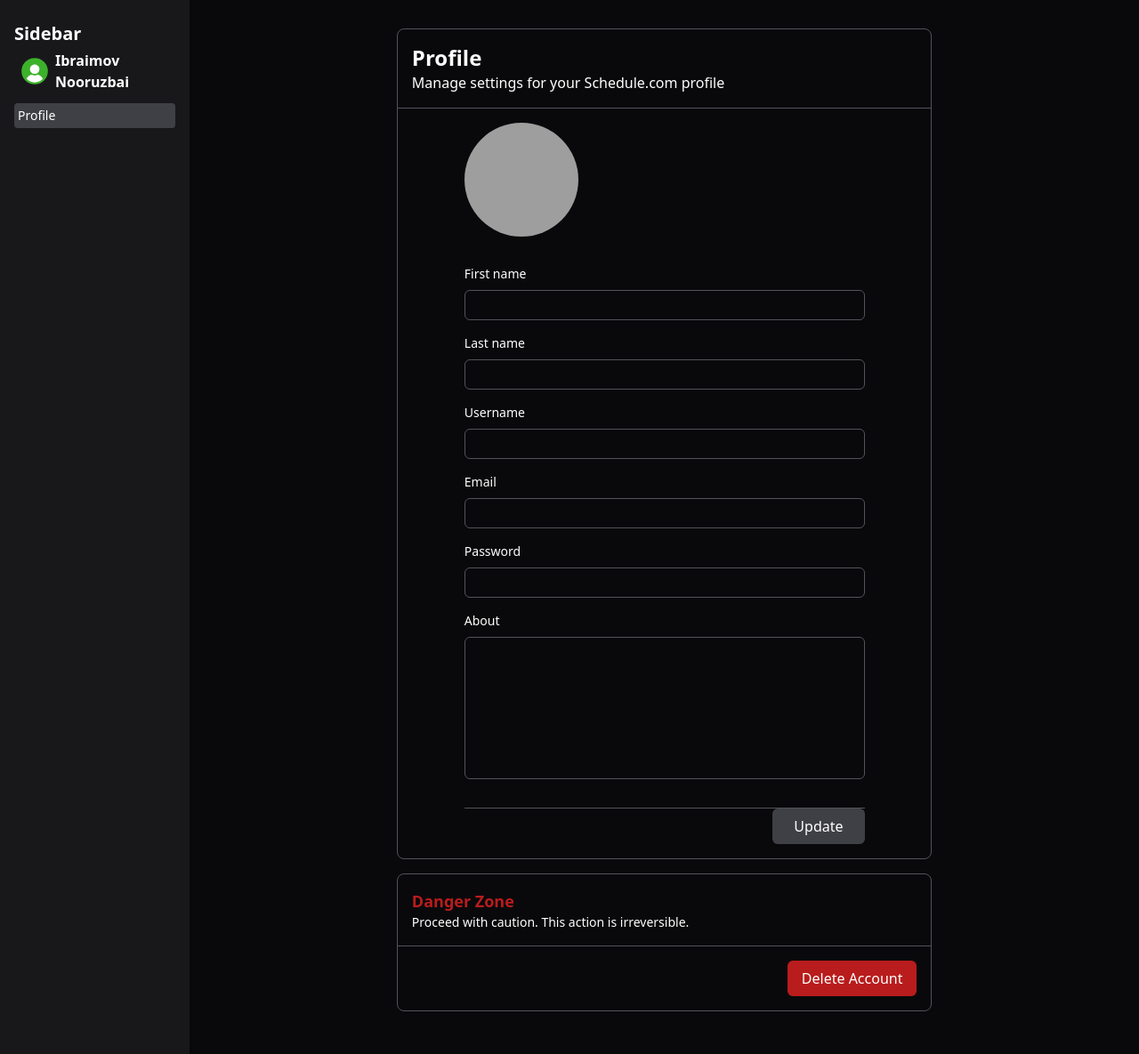
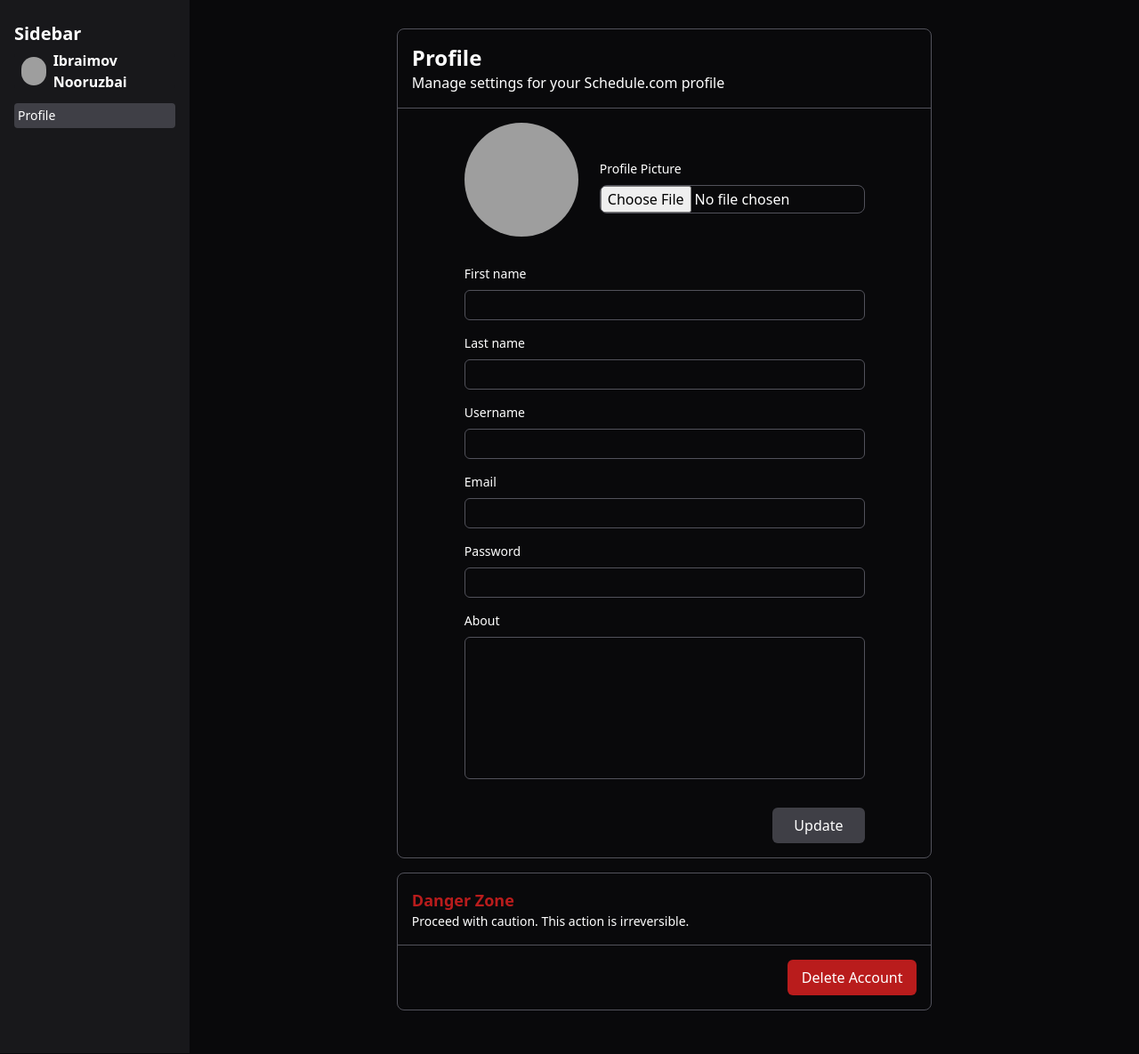
Before and after one commit to Agahan14/schedule, a FastAPI app: page /settings in a window 1280 px wide. Shown: the whole page at 89% size. Run offline with FastAPI, Linux system fonts and the light colour scheme; some libraries are stand-ins or nearby versions; grey boxes are pictures that could not be loaded.

Commit message:
:sparkles: Introducing new features. user can see and update profile picture

```diff
--- a/src/project/routers/auth.py
+++ b/src/project/routers/auth.py
@@ -1,6 +1,7 @@
 import os
 from typing import Annotated
 from urllib.parse import urlsplit
+from pathlib import Path
 
 from fastapi import (
     APIRouter,
@@ -8,7 +9,7 @@ from fastapi import (
     Form,
     HTTPException,
     Request,
-    Response,
+    Response, UploadFile, File,
 )
 from sqlalchemy.exc import IntegrityError, NoResultFound
 from sqlalchemy.orm import Session
@@ -35,8 +36,12 @@ from ..utils.errors.error_messages import (
     USER_NOT_FOUND,
 )
 from ..utils.errors.errors import UserDataError
+import shutil
 
 router = APIRouter()
+
+UPLOAD_DIR = Path("src/project/static/images/profile_pictures")
+UPLOAD_DIR.mkdir(parents=True, exist_ok=True)
 
 
 # Gets register template
@@ -184,7 +189,8 @@ async def google_callback(
 
 @router.get("/index", tags=["auth"])
 async def get_index(request: Request, session: Session = Depends(get_db_session)):
-    return templates.TemplateResponse("index.html", {"request": request})
+    current_user = get_current_user(request, session)
+    return templates.TemplateResponse("index.html", {"request": request, "user": current_user})
 
 
 @router.api_route("/settings", methods=["GET", "POST"], tags=["auth"], response_model=None)
@@ -195,9 +201,10 @@ async def settings(
     username: Annotated[str, Form()] = None,
     email: Annotated[str, Form()] = None,
     about: Annotated[str, Form()] = None,
-    db: Session = Depends(get_db_session),
+    picture_url: Annotated[UploadFile, File()] = None,
+    session: Session = Depends(get_db_session),
 ):
-    current_user = get_current_user(request, db)
+    current_user = get_current_user(request, session)
     if request.method == "GET":
         return templates.TemplateResponse("settings.html", {"request": request, "user": current_user})
     elif request.method == "POST":
@@ -207,9 +214,15 @@ async def settings(
             current_user.username = username
             current_user.email = email
             current_user.about = about
-            db.commit()
+            if picture_url:
+                file_path = UPLOAD_DIR / picture_url.filename
+                with file_path.open("wb") as buffer:
+                    shutil.copyfileobj(picture_url.file, buffer)
+                current_user.picture_url = f"/static/images/profile_pictures/{picture_url.filename}"
+                print(f"File successfully saved to {file_path}")
+            session.commit()
         except Exception as e:
-            db.rollback()  # Rollback the transaction on error
+            session.rollback()  # Rollback the transaction on error
             return RedirectResponse(
                 url="/settings", status_code=303, headers={"X-Error": f"An error occurred while updating {e}"}
             )
--- a/src/project/routers/main.py
+++ b/src/project/routers/main.py
@@ -3,9 +3,12 @@ import os
 
 from fastapi import (
     APIRouter,
-    Request,
+    Request, Depends,
 )
 from fastapi.templating import Jinja2Templates
+from sqlalchemy.orm import Session
+
+from ..dependencies import get_current_user, get_db_session
 
 router = APIRouter()
 current_dir = os.path.dirname(os.path.realpath(__file__))
@@ -14,6 +17,7 @@ template_dir = os.path.join(current_dir, "..", "templates")
 templates = Jinja2Templates(directory=template_dir)
 
 
-@router.get("/")
-def main(request: Request):
-    return templates.TemplateResponse("index.html", {"request": request})
+@router.get("/")  # Adjust the route as needed
+async def main(request: Request, session: Session = Depends(get_db_session)):
+    current_user = get_current_user(request, session)
+    return templates.TemplateResponse("index.html", {"request": request, "user": current_user})
--- a/src/project/templates/settings.html
+++ b/src/project/templates/settings.html
@@ -9,27 +9,12 @@
             <h2 class="text-xl font-bold my-2">Sidebar</h2>
             <div class="flex h-10 bg-zinc-900 items-center rounded hover:bg-zinc-500">
                 <div class="m-2">
-                    <svg xmlns="http://www.w3.org/2000/svg" xmlns:xlink="http://www.w3.org/1999/xlink" version="1.1"
-                         width="30" height="30" viewBox="0 0 256 256" xml:space="preserve">
-
-<defs>
-</defs>
-                        <g style="stroke: none; stroke-width: 0; stroke-dasharray: none; stroke-linecap: butt; stroke-linejoin: miter; stroke-miterlimit: 10; fill: none; fill-rule: nonzero; opacity: 1;"
-                           transform="translate(1.4065934065934016 1.4065934065934016) scale(2.81 2.81)">
-	<circle cx="45" cy="45" r="45"
-            style="stroke: none; stroke-width: 1; stroke-dasharray: none; stroke-linecap: butt; stroke-linejoin: miter; stroke-miterlimit: 10; fill: rgb(60,178,43); fill-rule: nonzero; opacity: 1;"
-            transform="  matrix(1 0 0 1 0 0) " />
-                            <path
-                                d="M 45 54.287 c -8.9 0 -16.14 -7.24 -16.14 -16.14 S 36.1 22.007 45 22.007 c 8.899 0 16.14 7.241 16.14 16.14 S 53.899 54.287 45 54.287 z"
-                                style="stroke: none; stroke-width: 1; stroke-dasharray: none; stroke-linecap: butt; stroke-linejoin: miter; stroke-miterlimit: 10; fill: rgb(255,255,255); fill-rule: nonzero; opacity: 1;"
-                                transform=" matrix(1 0 0 1 0 0) " stroke-linecap="round" />
-                            <path
-                                d="M 72.957 71.22 c -3.177 -5.75 -8.143 -10.477 -14.049 -13.341 c -2.008 -0.974 -4.352 -0.959 -6.436 0.041 c -2.343 1.126 -4.857 1.696 -7.473 1.696 c -2.616 0 -5.13 -0.571 -7.473 -1.696 c -2.081 -0.999 -4.426 -1.015 -6.435 -0.041 c -5.906 2.864 -10.872 7.59 -14.05 13.341 C 23.877 78.957 33.865 83.843 45 83.843 C 56.135 83.843 66.123 78.957 72.957 71.22 z"
-                                style="stroke: none; stroke-width: 1; stroke-dasharray: none; stroke-linecap: butt; stroke-linejoin: miter; stroke-miterlimit: 10; fill: rgb(255,255,255); fill-rule: nonzero; opacity: 1;"
-                                transform=" matrix(1 0 0 1 0 0) " stroke-linecap="round" />
-</g>
-</svg>
-
+                    {% if user.picture_url %}
+                        <img src="{{ user.picture_url }}" alt="Profile Image" class="w-8 h-8 rounded-full">
+                    {% else %}
+                        <img src="/static/images/profile_pictures/profile_picture.jpg" alt="Default Image"
+                             class="w-8 h-8 rounded-full">
+                    {% endif %}
                 </div>
                 <h4 class="font-bold">Ibraimov Nooruzbai</h4>
 
@@ -63,14 +48,26 @@
                 <div class="flex flex-col justify-center items-center w-3/2 my-4">
 
 
-                    <form class="flex flex-col gap-4 text-white w-3/4" method="post" enctype="multipart/form-data" action="/settings">
+                    <form class="flex flex-col gap-4 text-white w-3/4" method="post" enctype="multipart/form-data"
+                          action="/settings">
 
-                        {% if user.profile_image %}
-                            <img src="{{ user.picture_url }}" alt="Profile Image" class="w-32 h-32 rounded-full mb-4">
-                        {% else %}
-                            <img src="{{ url_for('static', filename='default_profile_image.png') }}" alt="Default Image"
-                                 class="w-32 h-32 rounded-full mb-4">
-                        {% endif %}
+                        <div class="flex flex-row items-center gap-6">
+
+                            {% if user.picture_url %}
+                                <img src="{{ user.picture_url }}" alt="Profile Image"
+                                     class="w-32 h-32 rounded-full mb-4">
+                            {% else %}
+                                <img src="/static/images/profile_pictures/profile_picture.jpg" alt="Default Image"
+                                     class="w-32 h-32 rounded-full mb-4">
+                            {% endif %}
+
+                            <div class="flex flex-col gap-2 ">
+                                <label class="text-sm font-medium text-white" for="picture">Profile Picture</label>
+                                <input class="w-full bg-zinc-950 border border-zinc-600 rounded-lg" type="file"
+                                       id="picture_url" name="picture_url" />
+                            </div>
+                        </div>
+
 
                         <div class="flex flex-col gap-2">
                             <label class="text-sm font-medium text-white" for="firstName">First name</label>
@@ -138,7 +135,7 @@
                             />
                         </div>
 
-                        <div class="flex justify-end mt-4 border-t border-zinc-600 w-full">
+                        <div class="flex justify-end mt-4  w-full">
                             <button
                                 type="submit"
                                 class="bg-zinc-700 text-white px-6 py-2 rounded-md hover:bg-zinc-500 focus:outline-none focus:ring-2 focus:ring-blue-500"
```
Also changed, not shown: src/project/templates/index.html (+7 -22 lines).
